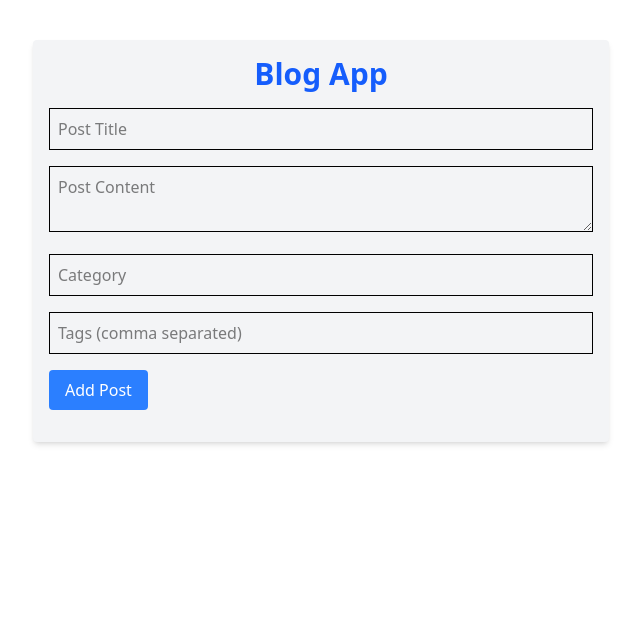
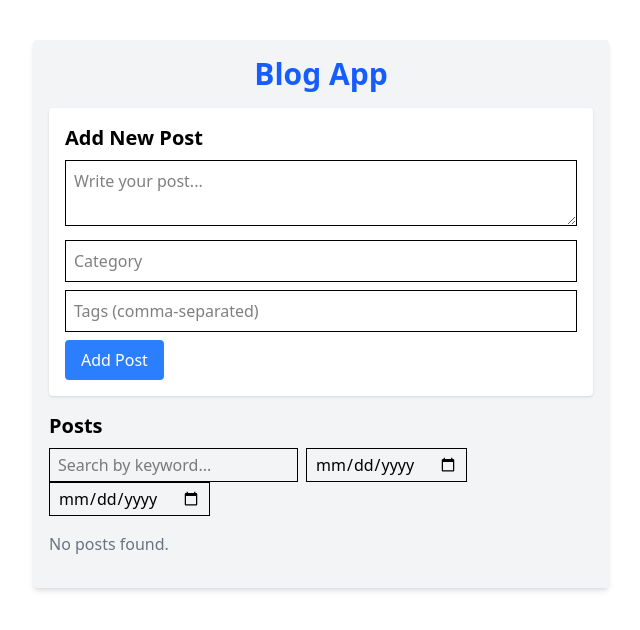
Before and after one commit to supriyaarora12/redux, a React (Vite) app in the folder my-redux-app/: page / in a window 1280 px wide. Shown: the top 630 px of the page, without its empty margins (319-959 px from the left). Built offline with nearby package versions, Linux system fonts and the light colour scheme.

Commit message:
searchbar on keyword/timebased function

```diff
--- a/my-redux-app/src/Components/post/PostForm/PostForm.jsx
+++ b/my-redux-app/src/Components/post/PostForm/PostForm.jsx
@@ -1,81 +1,92 @@
-import React, { useEffect, useState } from "react";
+import React, { useState, useEffect } from "react";
 import { useDispatch } from "react-redux";
 import { addPost, updatePost } from "../../../features/postSlice";
 
 function PostForm({ editPost, setEditPost }) {
-  const [title, setTitle] = useState("");
-  const [content, setContent] = useState("");
+  const [text, setText] = useState("");
   const [category, setCategory] = useState("");
-  const [tags, setTags] = useState("");
+  const [tagsInput, setTagsInput] = useState("");
+
   const dispatch = useDispatch();
 
   useEffect(() => {
     if (editPost) {
-      setTitle(editPost.title);
-      setContent(editPost.content);
+      setText(editPost.text);
       setCategory(editPost.category || "");
-      setTags(editPost.tags?.join(", ") || "");
+      setTagsInput(editPost.tags ? editPost.tags.join(", ") : "");
+    } else {
+      setText("");
+      setCategory("");
+      setTagsInput("");
     }
   }, [editPost]);
 
   const handleSubmit = (e) => {
     e.preventDefault();
 
-    const postData = {
-      id: editPost?.id || Date.now(),
-      title,
-      content,
-      category,
-      tags: tags.split(",").map(tag => tag.trim()),
-    };
+    const tags = tagsInput
+      .split(",")
+      .map((tag) => tag.trim())
+      .filter(Boolean);
 
     if (editPost) {
-      dispatch(updatePost(postData));
+      dispatch(
+        updatePost({
+          id: editPost.id,
+          text,
+          category,
+          tags,
+        })
+      );
+      setEditPost(null);
     } else {
-      dispatch(addPost(postData));
+      dispatch(
+        addPost({
+          text,
+          category,
+          tags,
+        })
+      );
     }
 
-    setTitle("");
-    setContent("");
+    setText("");
     setCategory("");
-    setTags("");
-    setEditPost(null);
+    setTagsInput("");
   };
 
   return (
-    <form onSubmit={handleSubmit} className="space-y-4">
+    <form onSubmit={handleSubmit} className="bg-white p-4 rounded shadow mb-4">
+      <h2 className="text-xl font-semibold mb-2">
+        {editPost ? "Edit Post" : "Add New Post"}
+      </h2>
+
+      <textarea
+        className="w-full border p-2 mb-2"
+        placeholder="Write your post..."
+        value={text}
+        onChange={(e) => setText(e.target.value)}
+        required
+      />
+
       <input
         type="text"
-        placeholder="Post Title"
-        value={title}
-        onChange={(e) => setTitle(e.target.value)}
-        required
-        className="w-full border p-2"
-      />
-      <textarea
-        placeholder="Post Content"
-        value={content}
-        onChange={(e) => setContent(e.target.value)}
-        required
-        className="w-full border p-2"
-      />
-      <input
-        type="text"
+        className="w-full border p-2 mb-2"
         placeholder="Category"
         value={category}
         onChange={(e) => setCategory(e.target.value)}
-        className="w-full border p-2"
       />
+
       <input
         type="text"
-        placeholder="Tags (comma separated)"
-        value={tags}
-        onChange={(e) => setTags(e.target.value)}
-        className="w-full border p-2"
+        className="w-full border p-2 mb-2"
+        placeholder="Tags (comma-separated)"
+        value={tagsInput}
+        onChange={(e) => setTagsInput(e.target.value)}
       />
+
       <button
         type="submit"
-        className="bg-blue-500 text-white px-4 py-2 rounded"
+        className="bg-blue-500 text-white px-4 py-2 rounded hover:bg-blue-600"
       >
         {editPost ? "Update Post" : "Add Post"}
       </button>
--- a/my-redux-app/src/Components/post/PostList/PostList.jsx
+++ b/my-redux-app/src/Components/post/PostList/PostList.jsx
@@ -1,47 +1,108 @@
-import React from "react";
-import { useDispatch, useSelector } from "react-redux";
-import { deletePost, likePost, dislikePost } from "../../../features/postSlice";
-import { FaEdit, FaTrash, FaThumbsUp, FaThumbsDown } from "react-icons/fa";
+import React, { useState } from "react";
+import { useSelector, useDispatch } from "react-redux";
+import { deletePost } from "../../../features/postSlice";
+import { FaTrash, FaThumbsUp, FaThumbsDown, FaEdit } from "react-icons/fa";
 
-function PostList({ setEditPost }) {
-  const { posts } = useSelector((state) => state.posts);
+const PostList = ({ setEditPost }) => {
+  const posts = useSelector((state) => state.posts);
   const dispatch = useDispatch();
 
+  const [searchTerm, setSearchTerm] = useState("");
+  const [startDate, setStartDate] = useState("");
+  const [endDate, setEndDate] = useState("");
+
+  const handleDelete = (id) => {
+    dispatch(deletePost(id));
+  };
+
+  const filteredPosts = posts.filter((post) => {
+    const textMatch = post.text.toLowerCase().includes(searchTerm.toLowerCase());
+    const categoryMatch = post.category?.toLowerCase().includes(searchTerm.toLowerCase());
+    const tagsMatch = post.tags?.some((tag) =>
+      tag.toLowerCase().includes(searchTerm.toLowerCase())
+    );
+
+    const postDate = new Date(post.createdAt);
+    const start = startDate ? new Date(startDate) : null;
+    const end = endDate ? new Date(endDate) : null;
+
+    const dateMatch =
+      (!start || postDate >= start) && (!end || postDate <= end);
+
+    return (textMatch || categoryMatch || tagsMatch) && dateMatch;
+  });
+
   return (
-    <div className="space-y-4 mt-4">
-      {posts.map((post) => (
-        <div key={post.id} className="border p-4 bg-white shadow">
-          <h2 className="text-xl font-bold">{post.title}</h2>
-          <p className="text-gray-700">{post.content}</p>
-          {post.category && <p className="text-sm text-gray-500">Category: {post.category}</p>}
+    <div className="my-4">
+      <h2 className="text-xl font-semibold mb-2">Posts</h2>
+
+      {/* 🔍 Search Filter */}
+      <input
+        type="text"
+        placeholder="Search by keyword..."
+        className="border px-2 py-1 mr-2"
+        value={searchTerm}
+        onChange={(e) => setSearchTerm(e.target.value)}
+      />
+
+      {/* 📅 Date Filter */}
+      <input
+        type="date"
+        className="border px-2 py-1 mr-2"
+        value={startDate}
+        onChange={(e) => setStartDate(e.target.value)}
+      />
+      <input
+        type="date"
+        className="border px-2 py-1"
+        value={endDate}
+        onChange={(e) => setEndDate(e.target.value)}
+      />
+
+      {filteredPosts.length === 0 && (
+        <p className="mt-4 text-gray-500">No posts found.</p>
+      )}
+
+      {filteredPosts.map((post) => (
+        <div
+          key={post.id}
+          className="bg-white p-4 shadow rounded my-2 flex flex-col gap-2"
+        >
+          <p>{post.text}</p>
+          {post.category && <p className="text-sm">Category: {post.category}</p>}
           {post.tags?.length > 0 && (
-            <div className="text-sm text-gray-600">
+            <div className="text-sm">
               Tags:{" "}
               {post.tags.map((tag, i) => (
-                <span key={i} className="bg-gray-200 px-2 py-1 mr-1 rounded">
-                  #{tag}
-                </span>
+                <span key={i} className="mr-1 text-blue-600">#{tag}</span>
               ))}
             </div>
           )}
-          <div className="flex gap-4 mt-2 text-blue-600">
-            <button onClick={() => dispatch(likePost(post.id))} className="flex items-center gap-1">
-              <FaThumbsUp /> {post.likes || 0}
+          <p className="text-xs text-gray-500">
+            Posted on: {new Date(post.createdAt).toLocaleString()}
+          </p>
+
+          {/* Icons */}
+          <div className="flex gap-4 mt-2">
+            <button
+              onClick={() => setEditPost(post)}
+              className="text-blue-500"
+              title="Edit"
+            >
+              <FaEdit />
             </button>
-            <button onClick={() => dispatch(dislikePost(post.id))} className="flex items-center gap-1">
-              <FaThumbsDown /> {post.dislikes || 0}
-            </button>
-            <button onClick={() => setEditPost(post)} className="flex items-center gap-1 text-green-600">
-              <FaEdit /> Edit
-            </button>
-            <button onClick={() => dispatch(deletePost(post.id))} className="flex items-center gap-1 text-red-600">
-              <FaTrash /> Delete
+            <button
+              onClick={() => handleDelete(post.id)}
+              className="text-red-500"
+              title="Delete"
+            >
+              <FaTrash />
             </button>
           </div>
         </div>
       ))}
     </div>
   );
-}
+};
 
 export default PostList;
--- a/my-redux-app/src/features/postSlice.js
+++ b/my-redux-app/src/features/postSlice.js
@@ -2,30 +2,33 @@ import { createSlice } from "@reduxjs/toolkit";
 
 const postSlice = createSlice({
   name: "posts",
-  initialState: {
-    posts: [],
-  },
+  initialState: [],
   reducers: {
     addPost: (state, action) => {
-      state.posts.push({ id: Date.now(), ...action.payload });
+      state.push({
+        id: Date.now(),
+        text: action.payload.text,
+        category: action.payload.category,
+        tags: action.payload.tags,
+        createdAt: new Date().toISOString(),
+      });
     },
     deletePost: (state, action) => {
-      state.posts = state.posts.filter((post) => post.id !== action.payload);
+      return state.filter((post) => post.id !== action.payload);
     },
     updatePost: (state, action) => {
-      const index = state.posts.findIndex((post) => post.id === action.payload.id);
-      if (index !== -1) state.posts[index] = action.payload;
-    },
-    likePost: (state, action) => {
-      const post = state.posts.find((post) => post.id === action.payload);
-      if (post) post.likes = (post.likes || 0) + 1;
-    },
-    dislikePost: (state, action) => {
-      const post = state.posts.find((post) => post.id === action.payload);
-      if (post) post.dislikes = (post.dislikes || 0) + 1;
+      const index = state.findIndex((post) => post.id === action.payload.id);
+      if (index !== -1) {
+        state[index] = {
+          ...state[index],
+          text: action.payload.text,
+          category: action.payload.category,
+          tags: action.payload.tags,
+        };
+      }
     },
   },
 });
 
-export const { addPost, deletePost, updatePost, likePost, dislikePost } = postSlice.actions;
+export const { addPost, deletePost, updatePost } = postSlice.actions;
 export default postSlice.reducer;
```
